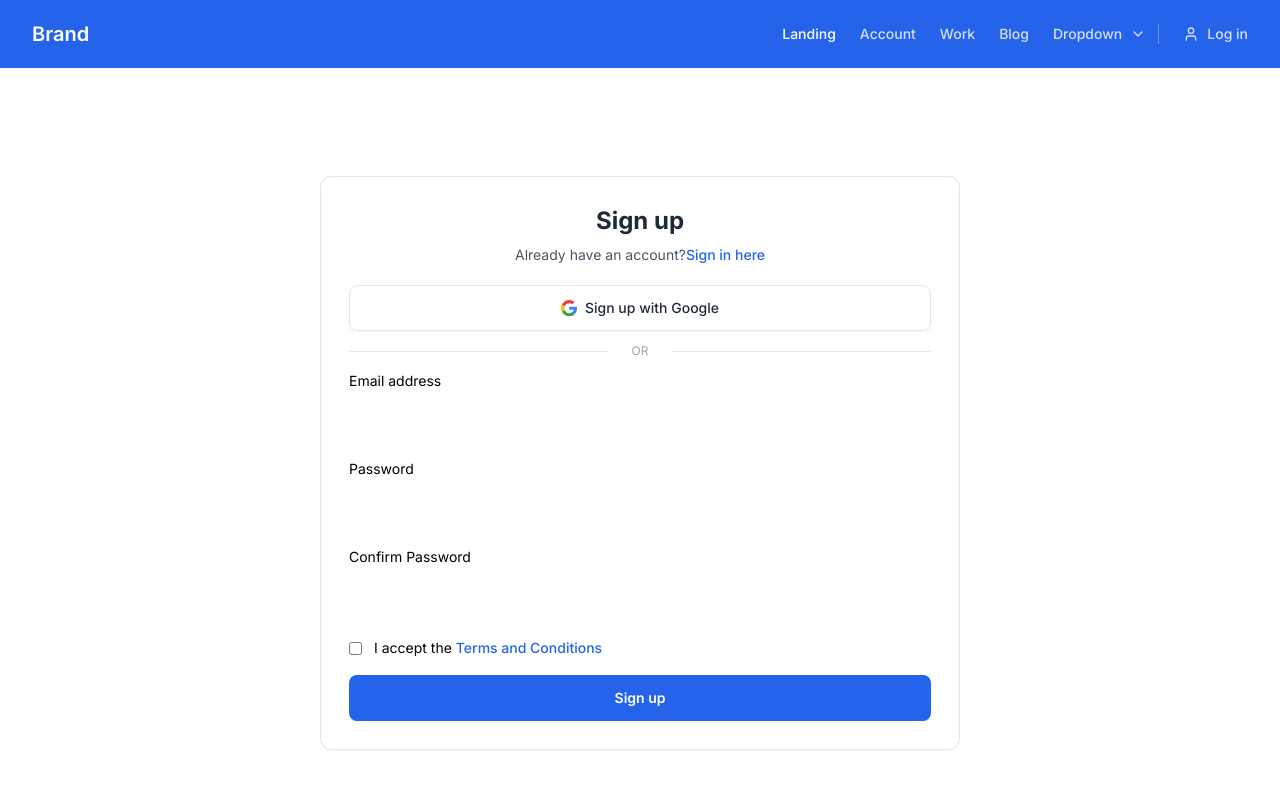
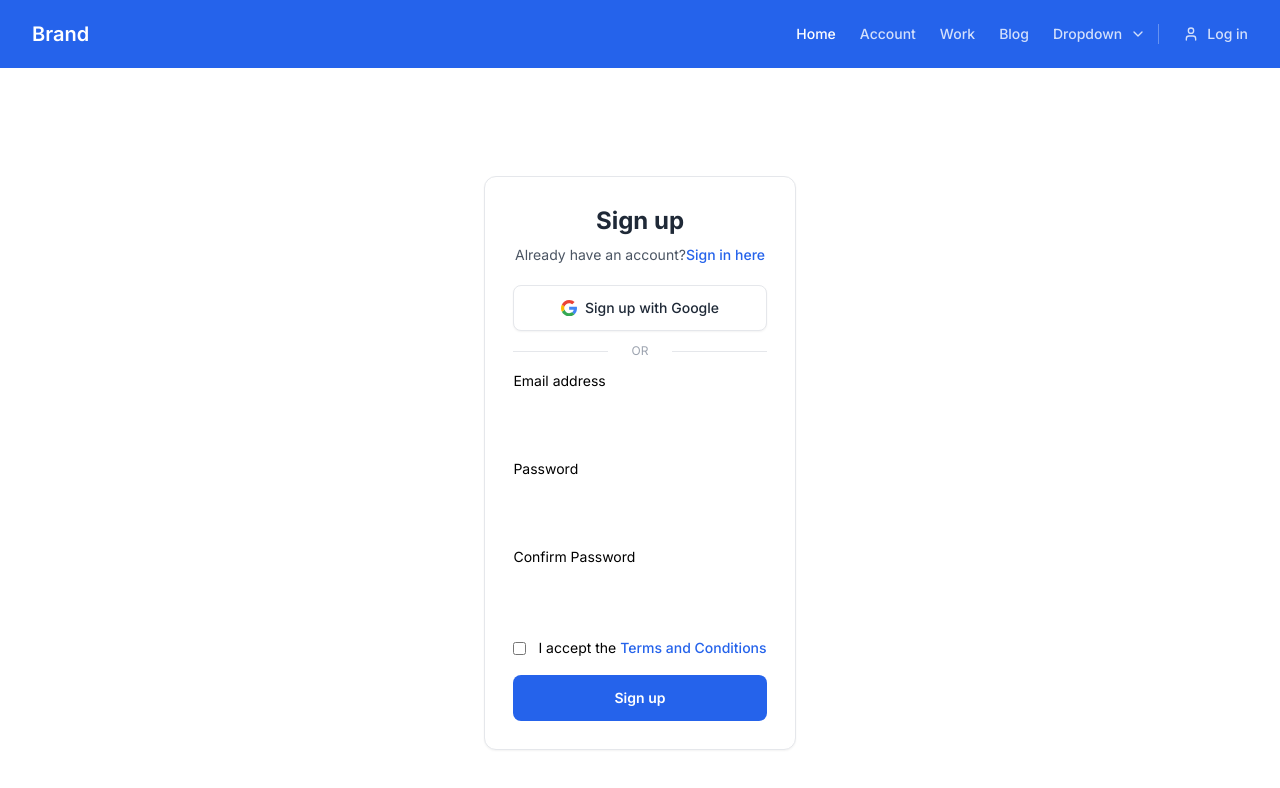
Before and after one commit to agpersonal6104/Section-2, a Next.js app in the folder frontend/: page /login in a window 1280 px wide. Shown: the top 788 px of the page. Built offline with nearby package versions, Linux system fonts and the light colour scheme.

Commit message:
Frontend with react

```diff
--- a/frontend/src/app/login/page.jsx
+++ b/frontend/src/app/login/page.jsx
@@ -4,7 +4,7 @@ import classes from './login.module.css';
 const Login = () => {
   return (
     <div className='flex items-center justify-center'>
-<div className="bg-white border border-gray-200 shadow-sm lg:w-1/2 mt-7 rounded-xl dark:bg-neutral-900 dark:border-neutral-700 xl:w-1/2 md:w-3/4">
+      <div className="bg-white border border-gray-200 shadow-sm mt-7 rounded-xl dark:bg-neutral-900 dark:border-neutral-700">
   <div className="p-4 sm:p-7">
     <div className="text-center">
       <h1 className="block text-2xl font-bold text-gray-800 dark:text-white">
--- a/frontend/src/components/Navbar.jsx
+++ b/frontend/src/components/Navbar.jsx
@@ -1,3 +1,4 @@
+import Link from 'next/link'
 import React from 'react'
 
 const Navbar = () => {
@@ -64,13 +65,13 @@ const Navbar = () => {
         className="hidden overflow-hidden transition-all duration-300 hs-collapse basis-full grow sm:block"
       >
         <div className="flex flex-col py-2 sm:flex-row sm:items-center sm:justify-end md:py-0 sm:ps-7">
-          <a
+          <Link
             className="py-3 font-medium text-white ps-px sm:px-3"
-            href="#"
+            href="/"
             aria-current="page"
           >
-            Landing
-          </a>
+            Home
+          </Link>
           <a
             className="py-3 font-medium ps-px sm:px-3 text-white/80 hover:text-white"
             href="#"
@@ -173,9 +174,9 @@ const Navbar = () => {
               </a>
             </div>
           </div>
-          <a
+          <Link
             className="flex items-center py-2 font-medium gap-x-2 text-white/80 hover:text-white sm:border-s sm:border-white/30 md:py-0 sm:my-6 sm:ps-6"
-            href="#"
+            href="/login"
           >
             <svg
               className="flex-shrink-0 size-4"
@@ -193,7 +194,7 @@ const Navbar = () => {
               <circle cx={12} cy={7} r={4} />
             </svg>
             Log in
-          </a>
+          </Link>
         </div>
       </div>
     </nav>
```
